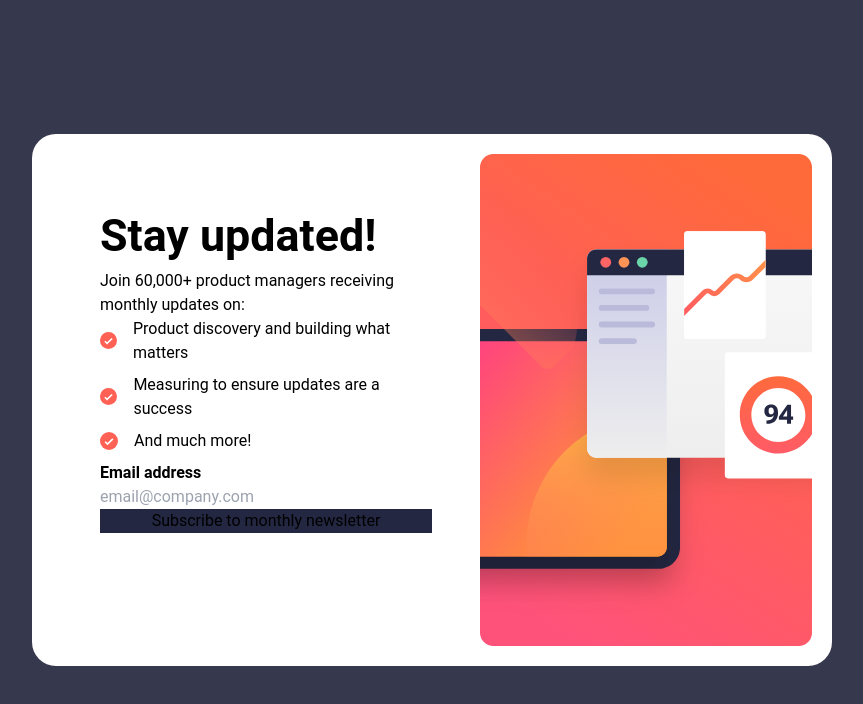
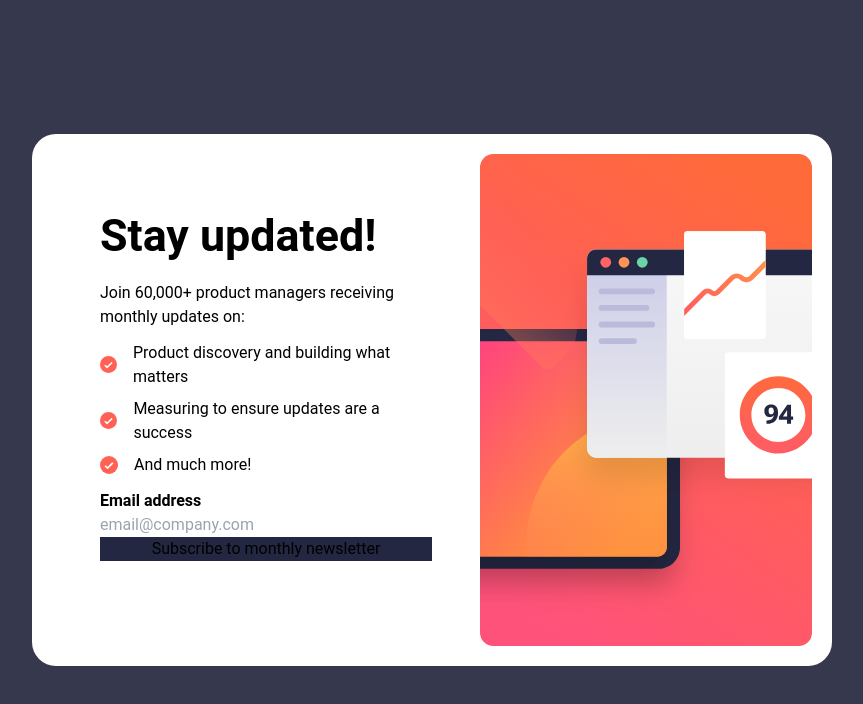
Before and after one commit to mehrnaz98/newsletter-signup-form, a Vue app: page / in a window 1280 px wide. Shown: the top 704 px of the page, without its empty margins (208-1071 px from the left). Built offline with nearby package versions, Linux system fonts and the light colour scheme.

Commit message:
Add vertical margin

```diff
--- a/src/App.vue
+++ b/src/App.vue
@@ -10,7 +10,7 @@
         />
         <img src="./assets/images/illustration-sign-up-mobile.svg" alt="" />
       </picture>
-      <div class="form-section">
+      <div class="form-section space-y-3">
         <h1 class="text-[2.8rem] roboto-bold">Stay updated!</h1>
         <p class="text-[1rem]">
           Join 60,000+ product managers receiving monthly updates on:
--- a/src/assets/output.css
+++ b/src/assets/output.css
@@ -616,6 +616,18 @@ video {
   justify-content: center;
 }
 
+.space-y-2 > :not([hidden]) ~ :not([hidden]) {
+  --tw-space-y-reverse: 0;
+  margin-top: calc(0.5rem * calc(1 - var(--tw-space-y-reverse)));
+  margin-bottom: calc(0.5rem * var(--tw-space-y-reverse));
+}
+
+.space-y-3 > :not([hidden]) ~ :not([hidden]) {
+  --tw-space-y-reverse: 0;
+  margin-top: calc(0.75rem * calc(1 - var(--tw-space-y-reverse)));
+  margin-bottom: calc(0.75rem * var(--tw-space-y-reverse));
+}
+
 .rounded-3xl {
   border-radius: 1.5rem;
 }
```
